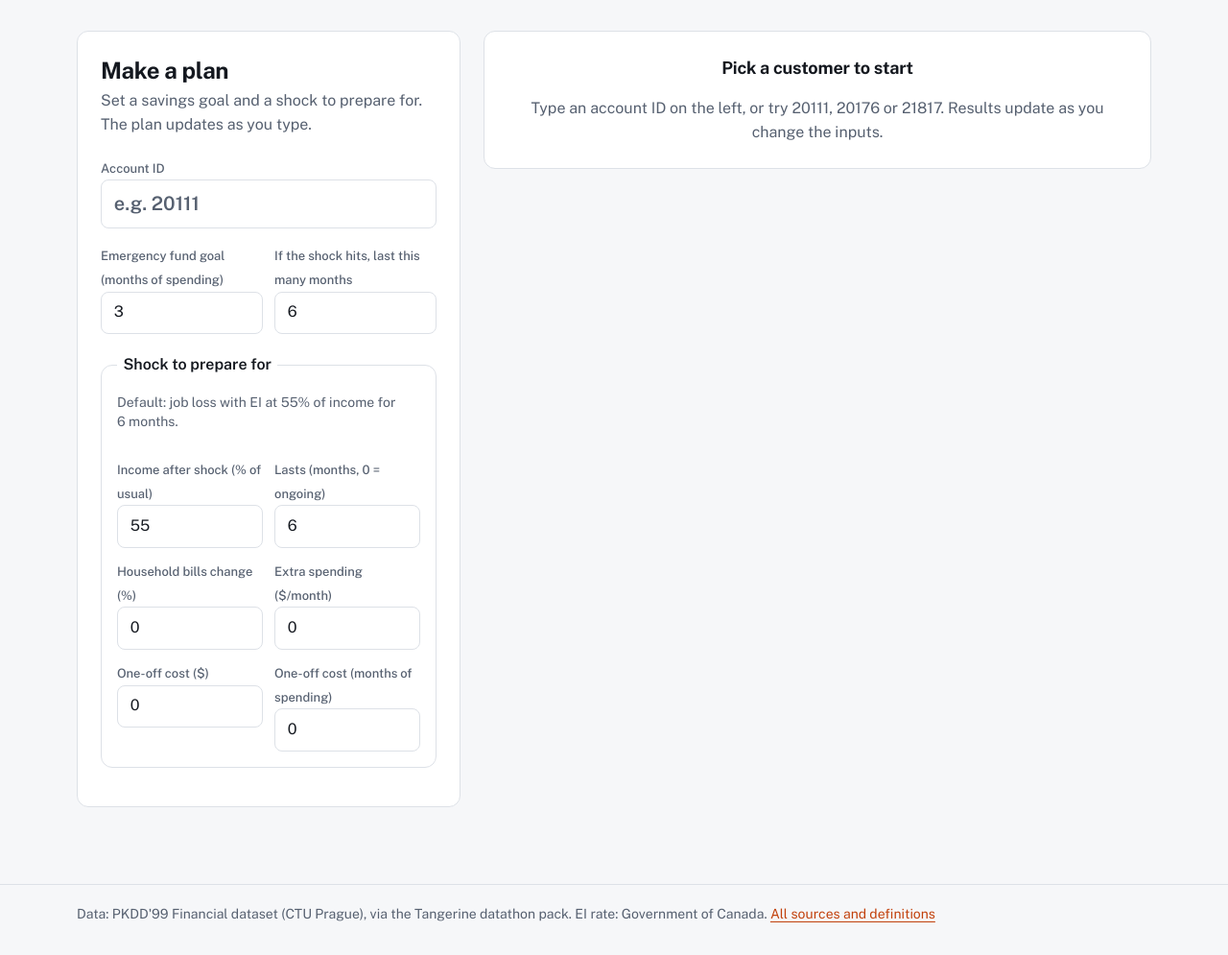
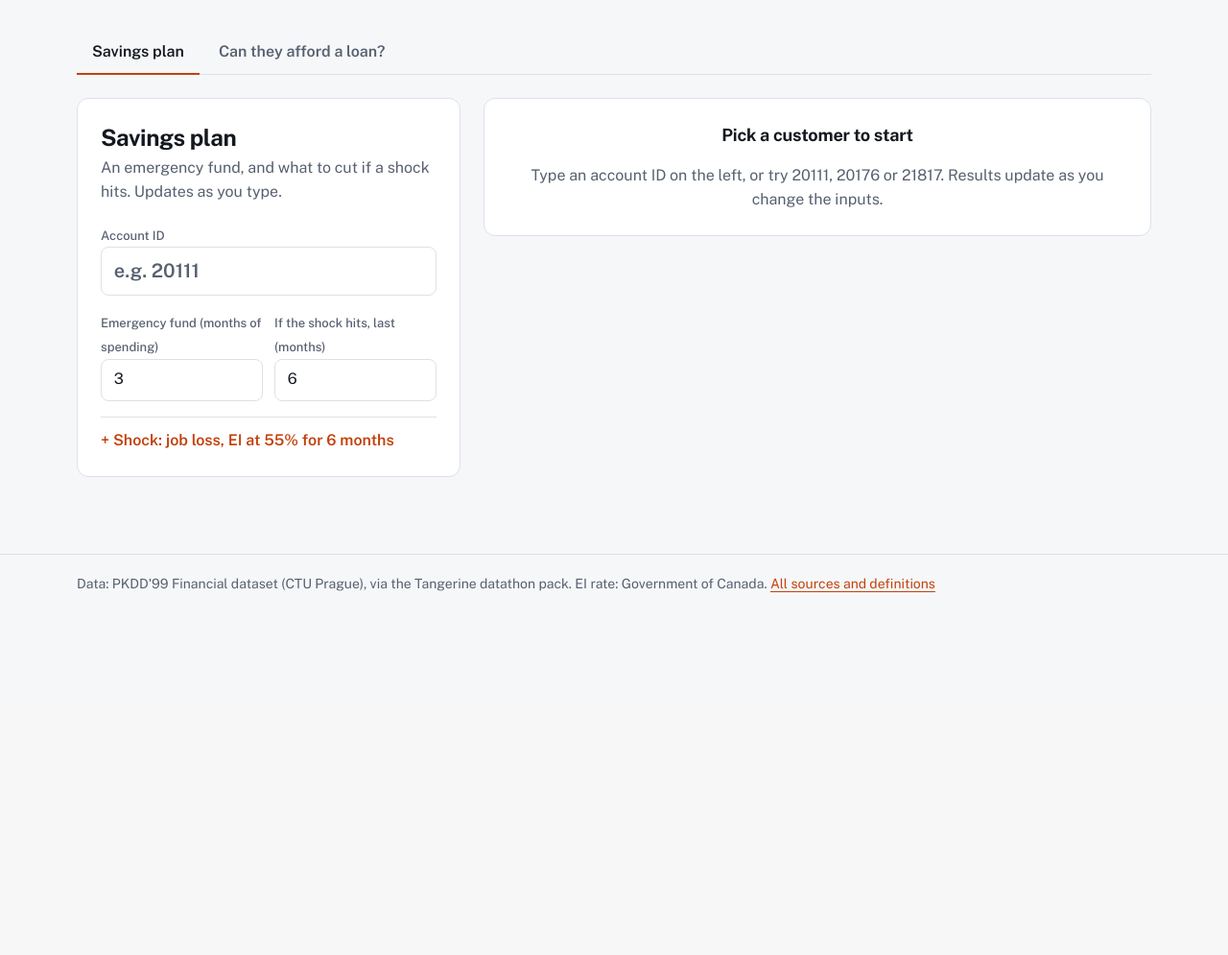
Before and after one commit to ImanuelChatur/bonker-banker, a Flask app: page /plan in a window 1280 px wide. Shown: the part 61-1056 px from the top of the page at 96% size. After the commit the page ends 678 px from the top, so only its background shows below. Run offline with Flask 3, Linux system fonts and the light colour scheme.

Commit message:
Plan page: savings plan and loan check tabs; fix silent form-validation blocks
- 'Can they afford a loan?' tab: amount, term, Bank of Canada rate -> verdict, runway with the
  loan and with a job loss, prepay vs save-first strategies (chart behind an expander)
- savings tab: shock inputs folded into an expander
- htmx skips requests from invalid forms: amount (min 100 step 500) and Shock Lab dollar
  inputs (step 50/25) blocked updates for many values; now step=any
- runway_num shows 120+ for the capped value (logged in AI_NOTES)

```diff
--- a/backend/routes/__init__.py
+++ b/backend/routes/__init__.py
@@ -16,7 +16,9 @@ def _months(v) -> str:
 
 def _runway_num(v) -> str:
     """Big display number: 4.3 -> '4.3', 'no shortfall (120+)' -> '120+'."""
-    return f"{v:g}" if isinstance(v, (int, float)) else "120+"
+    if isinstance(v, (int, float)):
+        return "120+" if v >= 120 else f"{v:g}"   # 120 is the formula's cap, so show it as "120+"
+    return "120+"
 
 
 def _runway_class(v) -> str:
--- a/backend/routes/plans.py
+++ b/backend/routes/plans.py
@@ -1,7 +1,10 @@
 """/plan: goal plan (emergency fund) and backup plan (if the shock hits)."""
 from flask import Blueprint, render_template, request
 
+from engine import Shock, customer_metrics
+
 from ._common import build_scenario, error_html, friendly_errors, num, shock_from_form
+from ._placeholders import engine_fn
 
 bp = Blueprint("plans", __name__)
 
@@ -15,9 +18,50 @@ def optional_actions(m, shock) -> list | None:
     return action_plan(m, shock)
 
 
+def loan_rates() -> list[tuple[int, dict]]:
+    """Borrowing rates for the dropdown (policy and prime rates are context, not loan products)."""
+    rows = engine_fn("loans", "rates")()
+    return [(i, r) for i, r in enumerate(rows) if r.get("category") in ("consumer_credit", "mortgage")]
+
+
+def _default_rate_idx(rates) -> int:
+    return next((i for i, r in rates if r["product"].lower().startswith("personal loan")), rates[0][0] if rates else 0)
+
+
+def _floor0(xs):
+    return [max(round(float(x), 2), 0.0) for x in xs]
+
+
 @bp.get("/plan")
 def page():
-    return render_template("plan.html", account_id=request.args.get("account_id", ""))
+    rates = loan_rates()
+    return render_template("plan.html", account_id=request.args.get("account_id", ""),
+                           loan_rates=rates, default_rate_idx=_default_rate_idx(rates))
+
+
+@bp.post("/plan/loan")
+@friendly_errors(error_html)
+def loan():
+    account_id = request.form.get("account_id", "").strip()
+    if not account_id:
+        return render_template("partials/shock_empty.html")
+    rates = dict(loan_rates())
+    idx = int(num(request.form, "rate_idx", -1))
+    rate = rates.get(idx) or rates.get(_default_rate_idx(list(rates.items())))
+    amount = num(request.form, "amount", 10000, 0, 5_000_000)
+    months = int(num(request.form, "months", 36, 1, 360))
+    m = customer_metrics(account_id)
+    job_loss = Shock(income_factor=0.55, duration_months=6)
+    a = engine_fn("loans", "affordability")(m, amount, months, rate["rate_pct"] if rate else None, None)
+    p = engine_fn("loans", "prepay_strategies")(m, job_loss)
+    chart = None
+    if not p.get("no_loan"):
+        strategies = p["strategies"]
+        n = len(strategies[0]["buffer_by_month"])
+        chart = {"labels": ["Now"] + [f"M{i}" for i in range(1, n)], "yName": "Savings ($)",
+                 "series": [{"name": s["name"], "data": _floor0(s["buffer_by_month"]), "smooth": False} for s in strategies]}
+    return render_template("partials/loan_result.html", a=a, p=p, chart=chart, rate=rate, amount=amount,
+                           months=months, account_id=account_id)
 
 
 @bp.post("/plan/run")
--- a/backend/static/css/dashboard.css
+++ b/backend/static/css/dashboard.css
@@ -195,3 +195,10 @@
 .check-row { display: flex; align-items: center; gap: 0.5rem; font-size: 0.9rem; margin-top: 0.75rem; cursor: pointer; }
 .check-row input { accent-color: var(--brand); inline-size: 1rem; block-size: 1rem; }
 .lab-group.is-off .check-row { opacity: 0.4; }
+
+/* ---------- /plan tabs ---------- */
+.plan-tabs { display: flex; gap: 0.25rem; border-bottom: 1px solid var(--border); margin-bottom: 1.5rem; }
+.plan-tab { padding: 0.6rem 1rem; font-weight: 600; color: var(--muted); border-bottom: 2px solid transparent;
+            margin-bottom: -1px; background: none; cursor: pointer; }
+.plan-tab[aria-selected="true"] { color: var(--ink); border-bottom-color: var(--brand); }
+.plan-tab:hover { color: var(--ink); }
--- a/backend/templates/plan.html
+++ b/backend/templates/plan.html
@@ -2,29 +2,34 @@
 {% block title %}Plan · Bonker Banker{% endblock %}
 
 {% block content %}
-<div class="lab-grid">
+<div class="plan-tabs" role="tablist" aria-label="Plan">
+  <button type="button" role="tab" class="plan-tab" data-tab="savings" aria-selected="true">Savings plan</button>
+  <button type="button" role="tab" class="plan-tab" data-tab="loan" aria-selected="false">Can they afford a loan?</button>
+</div>
+
+{# ---------- Tab 1: savings plan (live) ---------- #}
+<div class="lab-grid" data-panel="savings">
   <section class="card lab-controls">
-    <h1 class="text-2xl font-bold mb-1">Make a plan</h1>
-    <p class="text-muted mb-5">Set a savings goal and a shock to prepare for. The plan updates as you type.</p>
+    <h1 class="text-2xl font-bold mb-1">Savings plan</h1>
+    <p class="text-muted mb-5">An emergency fund, and what to cut if a shock hits. Updates as you type.</p>
 
     <form id="plan-form" hx-post="/plan/run" hx-target="#result"
           hx-trigger="load, input delay:400ms, change" hx-sync="this:replace" hx-indicator="#result">
       <label class="block mb-4">
         <span class="metric-label">Account ID</span>
-        <input name="account_id" value="{{ account_id }}" class="input input-lg"
+        <input name="account_id" value="{{ account_id }}" class="input input-lg plan-account"
                placeholder="e.g. 20111" inputmode="numeric" autocomplete="off">
       </label>
 
-      <div class="grid grid-cols-2 gap-3 mb-5">
-        <label class="block"><span class="metric-label">Emergency fund goal (months of spending)</span>
+      <div class="grid grid-cols-2 gap-3">
+        <label class="block"><span class="metric-label">Emergency fund (months of spending)</span>
           <input name="goal_months" type="number" step="0.5" min="0.5" max="24" value="3" class="input"></label>
-        <label class="block"><span class="metric-label">If the shock hits, last this many months</span>
+        <label class="block"><span class="metric-label">If the shock hits, last (months)</span>
           <input name="target_runway" type="number" step="1" min="1" max="60" value="6" class="input"></label>
       </div>
 
-      <fieldset class="lab-group">
-        <legend class="font-semibold">Shock to prepare for</legend>
-        <p class="text-muted text-sm mb-3">Default: job loss with EI at 55% of income for 6 months.</p>
+      <details class="more">
+        <summary>Shock: job loss, EI at 55% for 6 months</summary>
         <div class="grid grid-cols-2 gap-3">
           {% for name, label, value in [
             ("income_pct", "Income after shock (% of usual)", 55),
@@ -38,7 +43,7 @@
             <input name="{{ name }}" type="number" step="any" value="{{ value }}" class="input"></label>
           {% endfor %}
         </div>
-      </fieldset>
+      </details>
     </form>
   </section>
 
@@ -46,4 +51,70 @@
     {% include "partials/shock_empty.html" %}
   </section>
 </div>
+
+{# ---------- Tab 2: loan check ---------- #}
+<div class="lab-grid" data-panel="loan" hidden>
+  <section class="card lab-controls">
+    <h1 class="text-2xl font-bold mb-1">Can they afford a loan?</h1>
+    <p class="text-muted mb-5">What a new loan does to the runway, today and if a job loss hits.</p>
+
+    <form id="loan-form" hx-post="/plan/loan" hx-target="#loan-result"
+          hx-trigger="input delay:400ms, change" hx-sync="this:replace" hx-indicator="#loan-result">
+      <label class="block mb-4">
+        <span class="metric-label">Account ID</span>
+        <input name="account_id" value="{{ account_id }}" class="input input-lg plan-account"
+               placeholder="e.g. 20111" inputmode="numeric" autocomplete="off">
+      </label>
+      <div class="grid grid-cols-2 gap-3 mb-4">
+        <label class="block"><span class="metric-label">Amount ($)</span>
+          <input name="amount" type="number" min="0" step="any" value="10000" class="input"></label>
+        <label class="block"><span class="metric-label">Term (months)</span>
+          <input name="months" type="number" min="3" max="360" step="1" value="36" class="input"></label>
+      </div>
+      <label class="block">
+        <span class="metric-label">Rate</span>
+        <select name="rate_idx" class="input">
+          {% for i, r in loan_rates %}
+          <option value="{{ i }}" {{ 'selected' if i == default_rate_idx }}>{{ r.product }} · {{ r.rate_pct }}%</option>
+          {% endfor %}
+        </select>
+      </label>
+      <p class="text-muted text-sm mt-2">Canadian rates for new lending, {{ loan_rates[0][1].as_of if loan_rates }}.
+        Source: <a class="link" href="https://bankofcanada.ca/rates/banking-and-financial-statistics/interest-rates-for-new-and-existing-household-lending"
+        target="_blank" rel="noopener">Bank of Canada</a>.</p>
+    </form>
+  </section>
+
+  <section id="loan-result" class="lab-result" aria-live="polite">
+    {% include "partials/shock_empty.html" %}
+  </section>
+</div>
 {% endblock %}
+
+{% block scripts %}
+<script>
+  // Tabs: show one panel, keep the account ID in both forms, remember the tab in the URL hash.
+  (function () {
+    const tabs = document.querySelectorAll(".plan-tab");
+    const loanForm = document.getElementById("loan-form");
+    function show(name) {
+      tabs.forEach((t) => t.setAttribute("aria-selected", String(t.dataset.tab === name)));
+      document.querySelectorAll("[data-panel]").forEach((p) => (p.hidden = p.dataset.panel !== name));
+      if (name === "loan") htmx.ajax("POST", "/plan/loan", { source: loanForm, target: "#loan-result" });
+      history.replaceState(null, "", name === "loan" ? "#loan" : location.pathname + location.search);
+      document.querySelectorAll("[data-panel]:not([hidden]) [data-chart-ready]")
+        .forEach((el) => echarts.getInstanceByDom(el)?.resize());
+    }
+    tabs.forEach((t) => t.addEventListener("click", () => show(t.dataset.tab)));
+    document.querySelectorAll(".plan-account").forEach((input) => input.addEventListener("input", () =>
+      document.querySelectorAll(".plan-account").forEach((o) => { if (o !== input) o.value = input.value; })));
+    document.body.addEventListener("htmx:afterSwap", () => document.querySelectorAll("details.more").forEach((d) => {
+      if (d.dataset.bbResize) return;
+      d.dataset.bbResize = "1";
+      d.addEventListener("toggle", () => d.open && d.querySelectorAll("[data-chart-ready]")
+        .forEach((el) => echarts.getInstanceByDom(el)?.resize()));
+    }));
+    if (location.hash === "#loan") window.addEventListener("load", () => show("loan"));
+  })();
+</script>
+{% endblock %}
--- a/backend/templates/shock_lab.html
+++ b/backend/templates/shock_lab.html
@@ -64,11 +64,11 @@
         <div class="grid grid-cols-2 gap-3">
           <label class="block">
             <span class="metric-label">Extra one-off $</span>
-            <input type="number" name="one_off_cost" min="0" step="50" value="{{ f.one_off_cost }}" class="input">
+            <input type="number" name="one_off_cost" min="0" step="any" value="{{ f.one_off_cost }}" class="input">
           </label>
           <label class="block">
             <span class="metric-label">Extra $ / month</span>
-            <input type="number" name="extra_spending" min="0" step="25" value="{{ f.extra_spending }}" class="input">
+            <input type="number" name="extra_spending" min="0" step="any" value="{{ f.extra_spending }}" class="input">
           </label>
         </div>
       </fieldset>
```
Also changed, not shown: backend/templates/partials/loan_result.html (added, +40 -0 lines), backend/tests/test_demo.py (+17 -0 lines), docs/AI_NOTES.md (+1 -0 lines).
